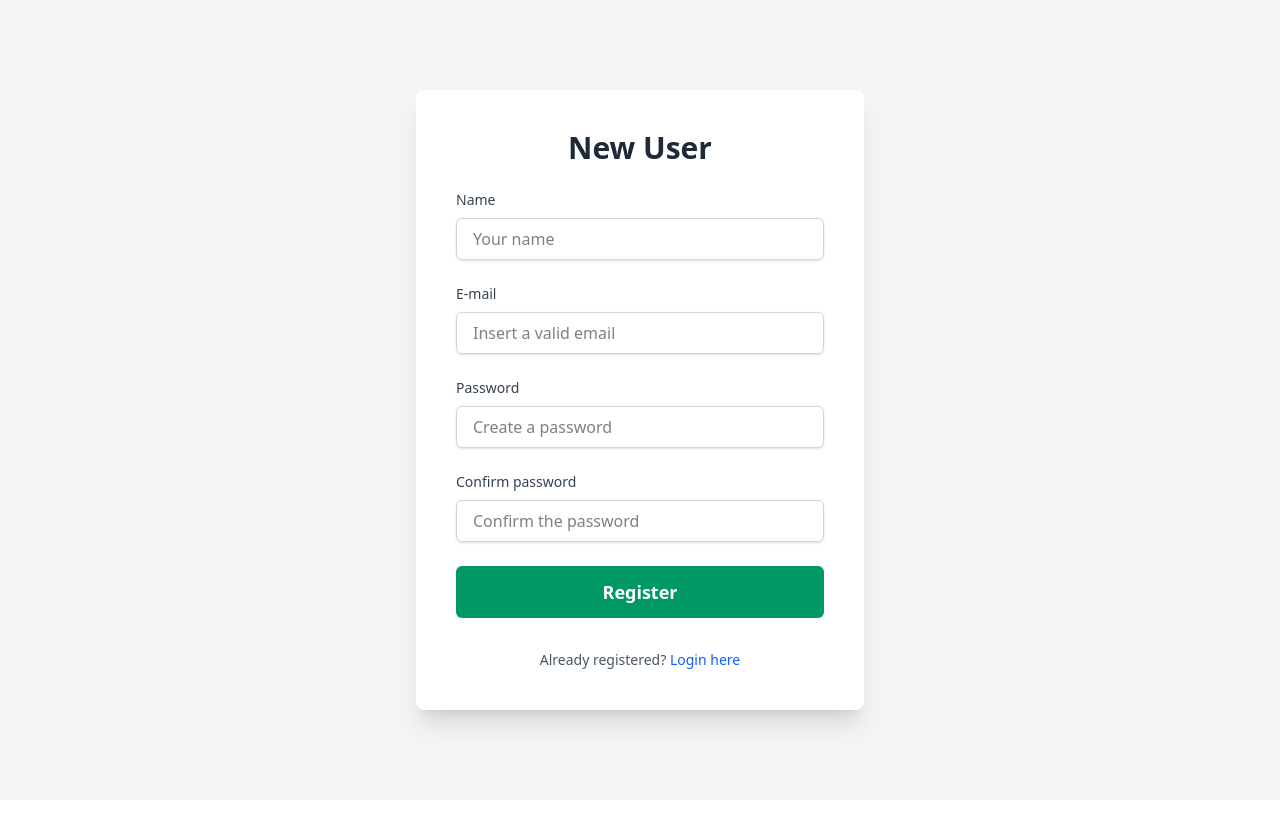
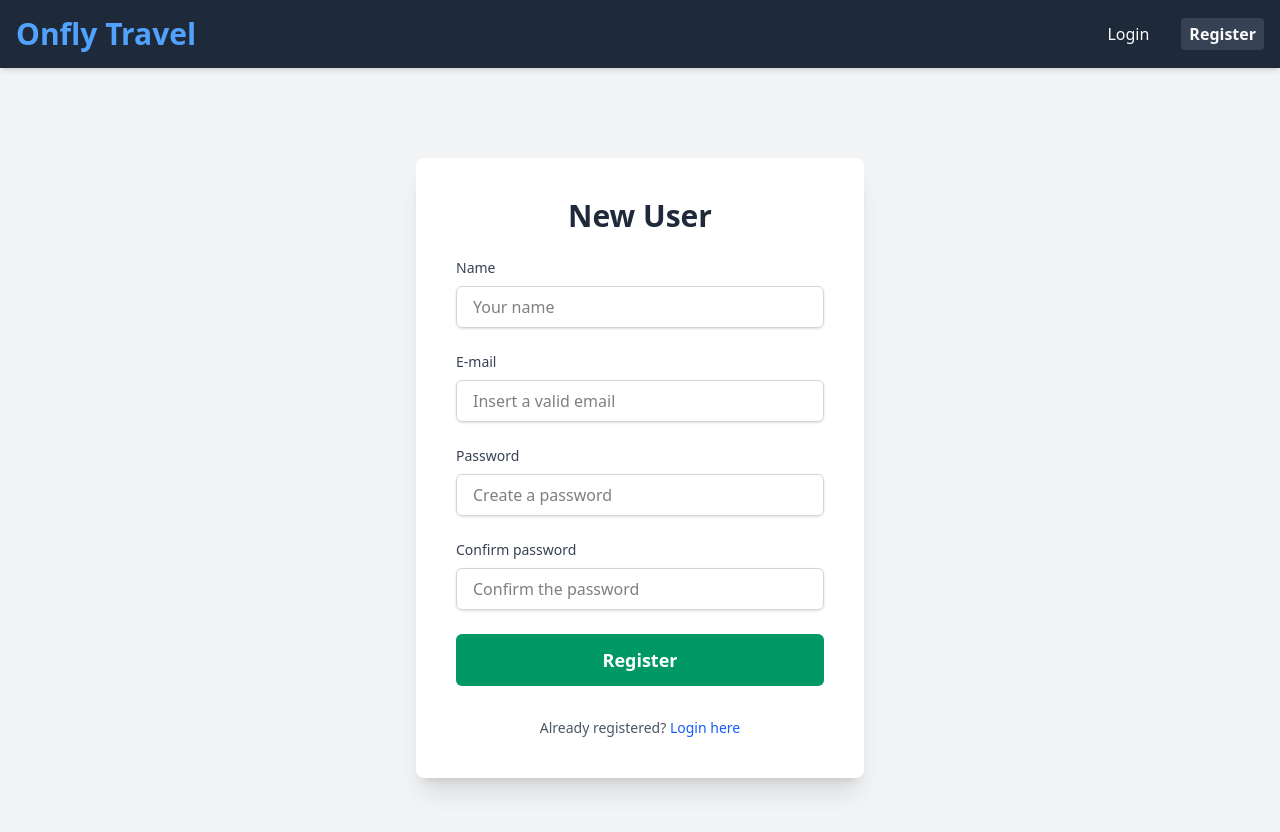
Before and after one commit to csarfau/onfly-challenge, a Vue app in the folder frontend/: page /register in a window 1280 px wide. Shown: the top 832 px of the page. Before the commit the page ends 800 px from the top, so only its background shows below. Built offline with nearby package versions, Linux system fonts and the light colour scheme.

Commit message:
style: improve ux and ui to register page

```diff
--- a/frontend/src/views/RegisterView.vue
+++ b/frontend/src/views/RegisterView.vue
@@ -1,4 +1,7 @@
 <template>
+    <div class="flex flex-col flex-1 min-h-lvh ">
+        <NavBar />
+
         <div class="min-h-screen flex items-center justify-center bg-gray-100 p-4 sm:p-6">
             <div class="bg-white p-8 rounded-lg shadow-xl w-full max-w-md text-center md:p-10">
                 <h2 class="text-3xl font-extrabold text-gray-800 mb-6">New User</h2>
@@ -17,13 +20,16 @@
                     </div>
 
                     <div>
-          <label for="password" class="block text-sm font-medium text-gray-700 text-left mb-2">Password</label>
-          <input type="password" id="password" placeholder="Create a password" v-model="user.password" required
+                        <label for="password"
+                            class="block text-sm font-medium text-gray-700 text-left mb-2">Password</label>
+                        <input type="password" id="password" placeholder="Create a password" v-model="user.password"
+                            required
                             class="mt-1 block w-full px-4 py-2 border border-gray-300 rounded-md shadow-sm focus:ring-blue-500 focus:border-blue-500 sm:text-base transition duration-200 ease-in-out" />
                     </div>
 
                     <div>
-          <label for="confirm-password" class="block text-sm font-medium text-gray-700 text-left mb-2">Confirm
+                        <label for="confirm-password"
+                            class="block text-sm font-medium text-gray-700 text-left mb-2">Confirm
                             password</label>
                         <input type="password" id="confirm-password" placeholder="Confirm the password"
                             v-model="user.password_confirmation" required
@@ -45,13 +51,15 @@
                 </p>
             </div>
         </div>
+    </div>
 </template>
 
 <script setup>
-import http from '@/services/http.js'
+import http from '../services/http.js'
 import { reactive } from 'vue'
 import { useRouter } from 'vue-router'
-import { useAuth } from '@/stores/auth.js'
+import { useAuth } from '../stores/auth.js'
+import NavBar from '../components/NavBar.vue'
 
 const auth = useAuth()
 const router = useRouter()
```
Lines whose indentation alone changed are shown as unchanged.
